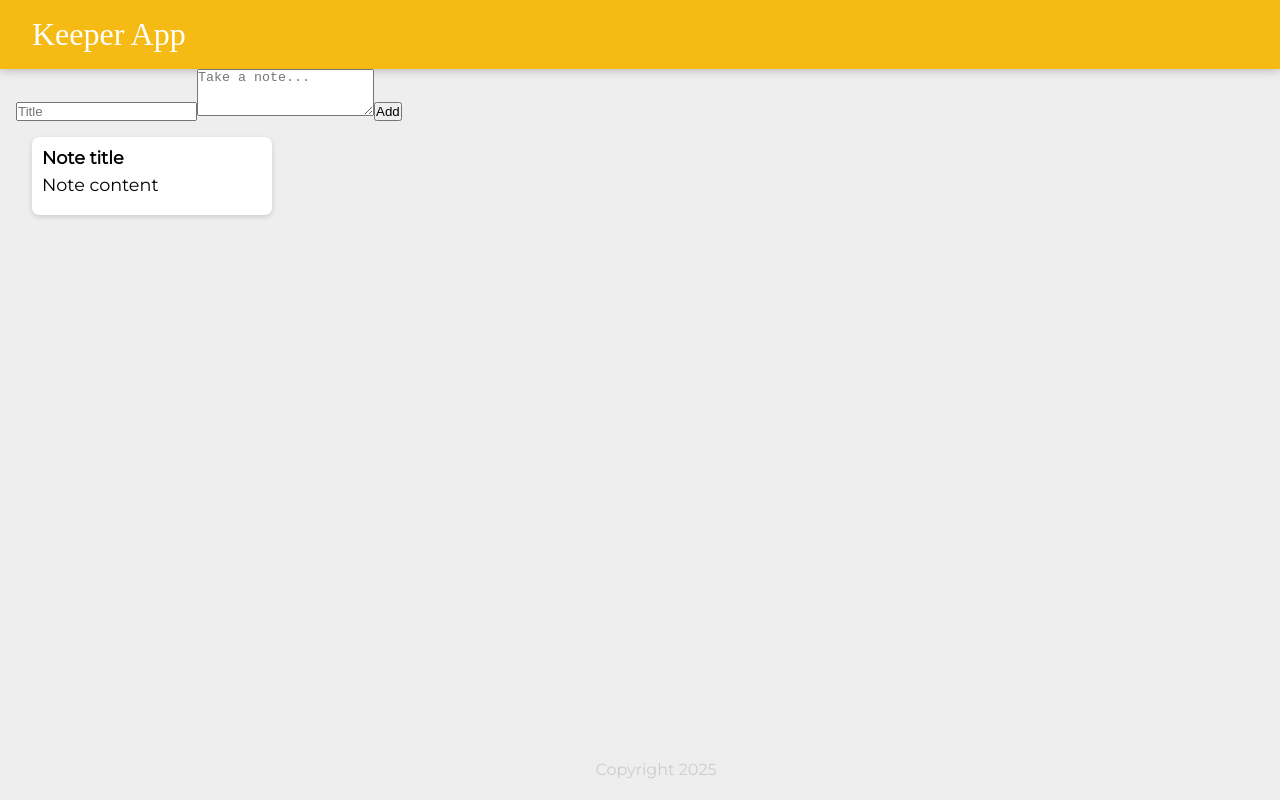
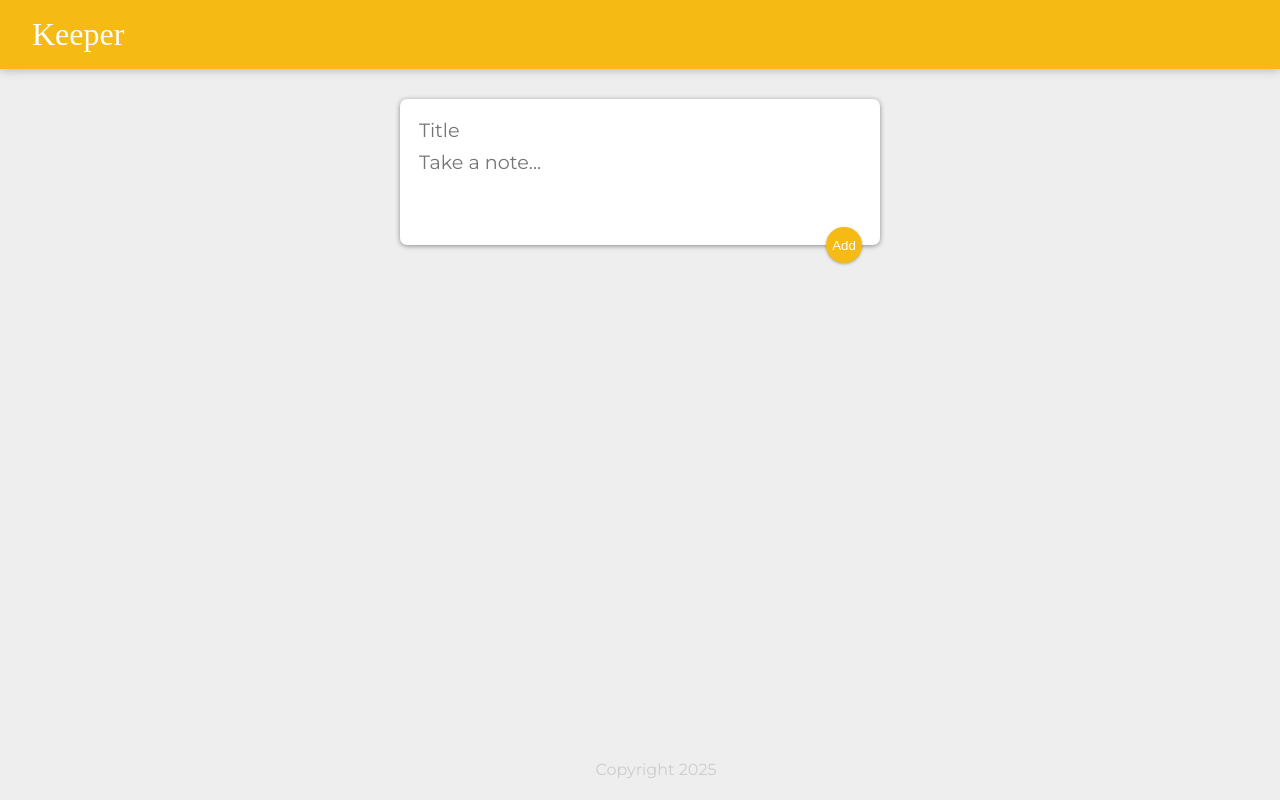
Before and after one commit to bhumika13103/keeper-app, a React (Vite) app: page / in a window 1280 px wide. Built offline with nearby package versions, Linux system fonts and the light colour scheme; a web font is replaced by a local one.

Commit message:
Added multiple notes adding functionality

```diff
--- a/public/styles.css
+++ b/public/styles.css
@@ -3,9 +3,11 @@
   margin: 0;
   box-sizing: border-box;
 }
+
 html {
   font-family: "Montserrat", sans-serif;
 }
+
 body {
   background: #eee;
   padding: 0 16px;
@@ -35,6 +37,7 @@
 footer p {
   color: #ccc;
 }
+
 .note {
   background: #fff;
   border-radius: 7px;
@@ -44,13 +47,63 @@
   margin: 16px;
   float: left;
 }
+
 .note h1 {
   font-size: 1.1em;
   margin-bottom: 6px;
 }
+
 .note p {
   font-size: 1.1em;
   margin-bottom: 10px;
   white-space: pre-wrap;
   word-wrap: break-word;
 }
+
+.note button {
+  position: relative;
+  float: right;
+  margin-right: 10px;
+  color: #f5ba13;
+  border: none;
+  width: 36px;
+  height: 36px;
+  cursor: pointer;
+  outline: none;
+}
+
+form {
+  position: relative;
+  width: 480px;
+  margin: 30px auto 20px auto;
+  background: #fff;
+  padding: 15px;
+  border-radius: 7px;
+  box-shadow: 0 1px 5px rgb(138, 137, 137);
+}
+
+form input,
+form textarea {
+  width: 100%;
+  border: none;
+  padding: 4px;
+  outline: none;
+  font-size: 1.2em;
+  font-family: inherit;
+  resize: none;
+}
+
+form button {
+  position: absolute;
+  right: 18px;
+  bottom: -18px;
+  background: #f5ba13;
+  color: #fff;
+  border: none;
+  border-radius: 50%;
+  width: 36px;
+  height: 36px;
+  box-shadow: 0 1px 3px rgba(0, 0, 0, 0.3);
+  cursor: pointer;
+  outline: none;
+}
--- a/src/Components/App.jsx
+++ b/src/Components/App.jsx
@@ -1,15 +1,30 @@
-import React from "react";
+import React, { useState } from "react";
 import Header from "./Header";
 import Footer from "./Footer";
 import Note from "./Note";
 import CreateArea from "./CreateArea";
 
 function App(){
+    const [noteData,setNoteData] = useState([]);
+
+    function handleFormData(data){
+        setNoteData(prev =>{
+            return ([
+                ...prev,
+                data
+            ])
+        });
+        console.log(noteData);
+
+    }
     return (
         <div>
             <Header />
-            <CreateArea />
-      <Note key={1} title="Note title" content="Note content" />
+            <CreateArea sendData={handleFormData}/>
+            {noteData.map((note)=>{
+                return <Note title={note.title} content={note.content} />
+            })}
+
       <Footer />
         </div>
     );
--- a/src/Components/CreateArea.jsx
+++ b/src/Components/CreateArea.jsx
@@ -1,12 +1,29 @@
-import React from "react";
+import React, {useState} from "react";
 
-function CreateArea() {
+function CreateArea(props) {
+    const [noteContent, setNoteContent]= useState({
+        title : "",
+        content : ""
+    })
+    function handleChange(event){
+        const {name,value} = event.target;
+        setNoteContent ((prev) => {
+            return ({
+                ...prev,
+                [name]:value,
+            })
+        });
+    }
+    function handleClick(event){
+        props.sendData(noteContent);
+        event.preventDefault();
+    }
   return (
     <div>
       <form>
-        <input name="title" placeholder="Title" />
-        <textarea name="content" placeholder="Take a note..." rows="3" />
-        <button>Add</button>
+        <input onChange={handleChange} name="title" placeholder="Title" value = {noteContent.title} />
+        <textarea onChange={handleChange} name="content" placeholder="Take a note..." rows="3" value={noteContent.content}/>
+        <button onClick={handleClick}>Add</button>
       </form>
     </div>
   );
--- a/src/Components/Header.jsx
+++ b/src/Components/Header.jsx
@@ -2,7 +2,7 @@
 
 function Header(){
     return ( <header>
-        <h1>Keeper App</h1>
+        <h1>Keeper</h1>
     </header>
 
     );
--- a/src/Components/Note.jsx
+++ b/src/Components/Note.jsx
@@ -3,6 +3,7 @@
         <div className="note">
             <h1>{props.title}</h1>
             <p>{props.content}</p>
+            <button>DELETE</button>
         </div>
     )
 }
```
